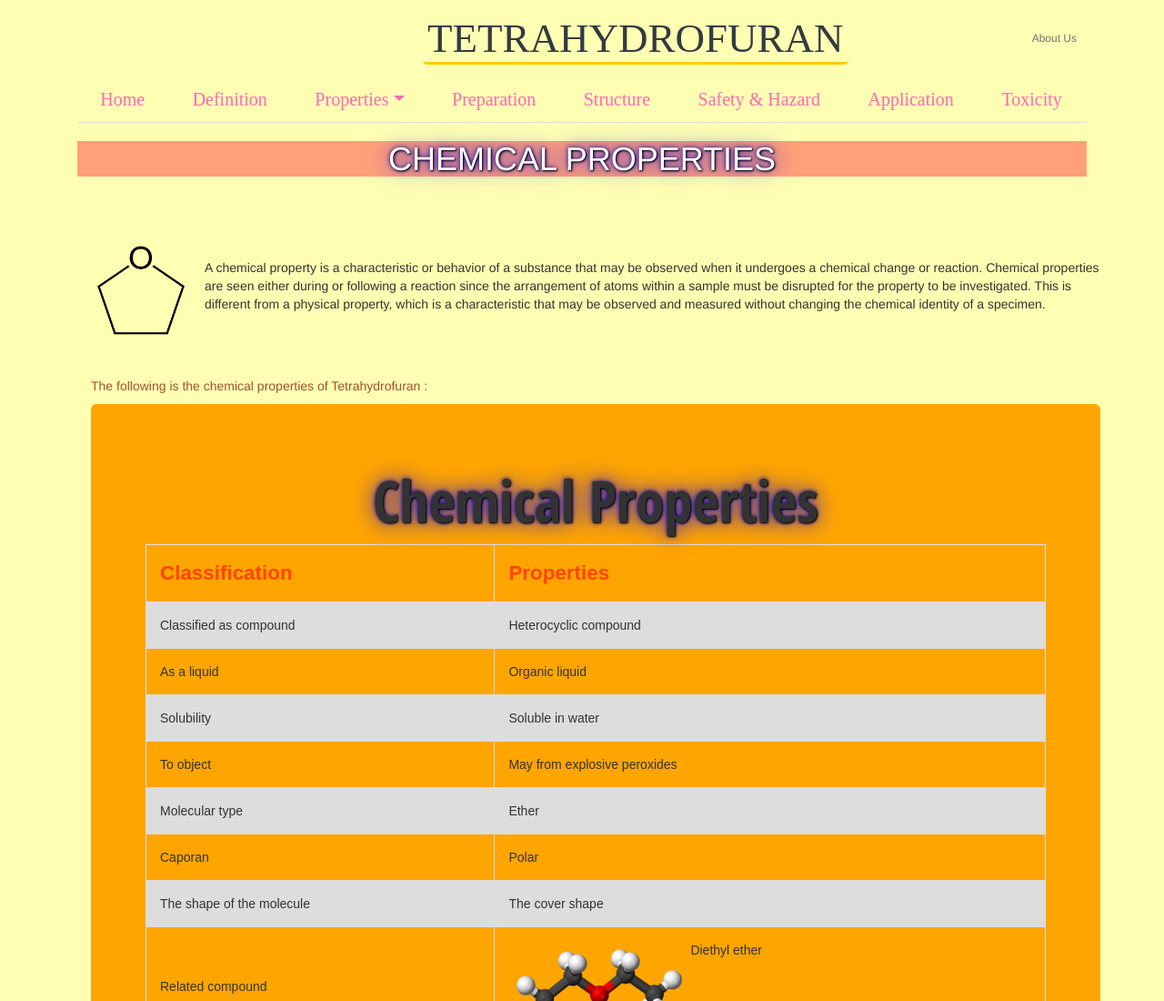
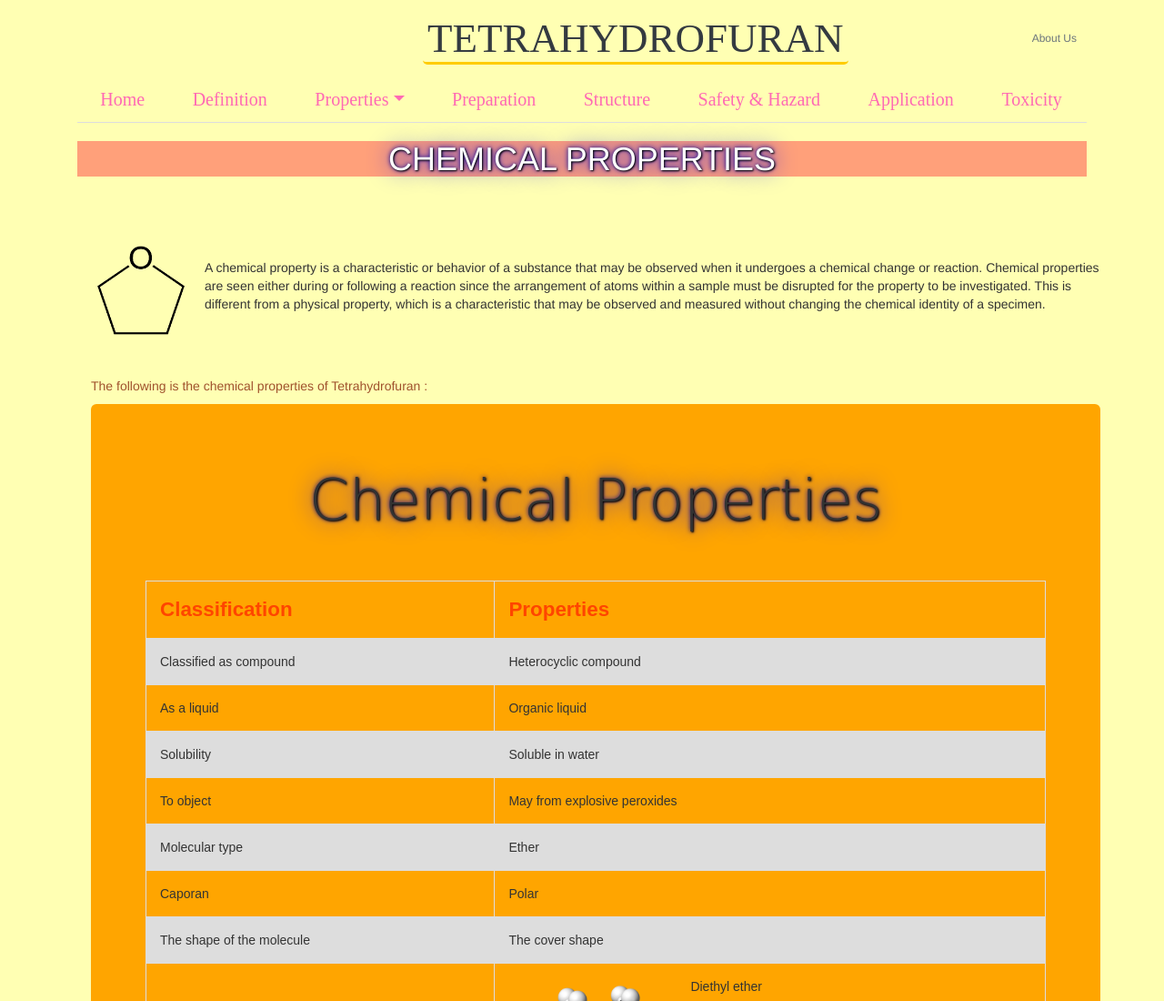
Before and after one commit to SMAKBO/tugas-labkom-2018-Kalderac, a plain HTML site: page sifatkimia.html in a window 1280 px wide. Shown: the top 1100 px of the page at 91% size. Drawn offline with nearby package versions, Linux system fonts and the light colour scheme; a web font is replaced by a local one.

Commit message:
Update sifatkimia.html

```diff
--- a/sifatkimia.html
+++ b/sifatkimia.html
@@ -143,7 +143,10 @@ th, td {
 <p style="color:sienna">The following is the chemical properties of Tetrahydrofuran : </p>
 
   <div class="jumbotron"; style="background-color: #ffa500 ">
-  <h1 class="display-4"; style="text-align: center; font-family: Open Sans Condensed;"  >Chemical Properties</h1>
+  <h1 class="display-4"; style="text-align: center; font-family: 'Rommetto One' , cursive;"  >Chemical Properties</h1>
+    <br>
+    <br>
+
 
 
 <table>
```
